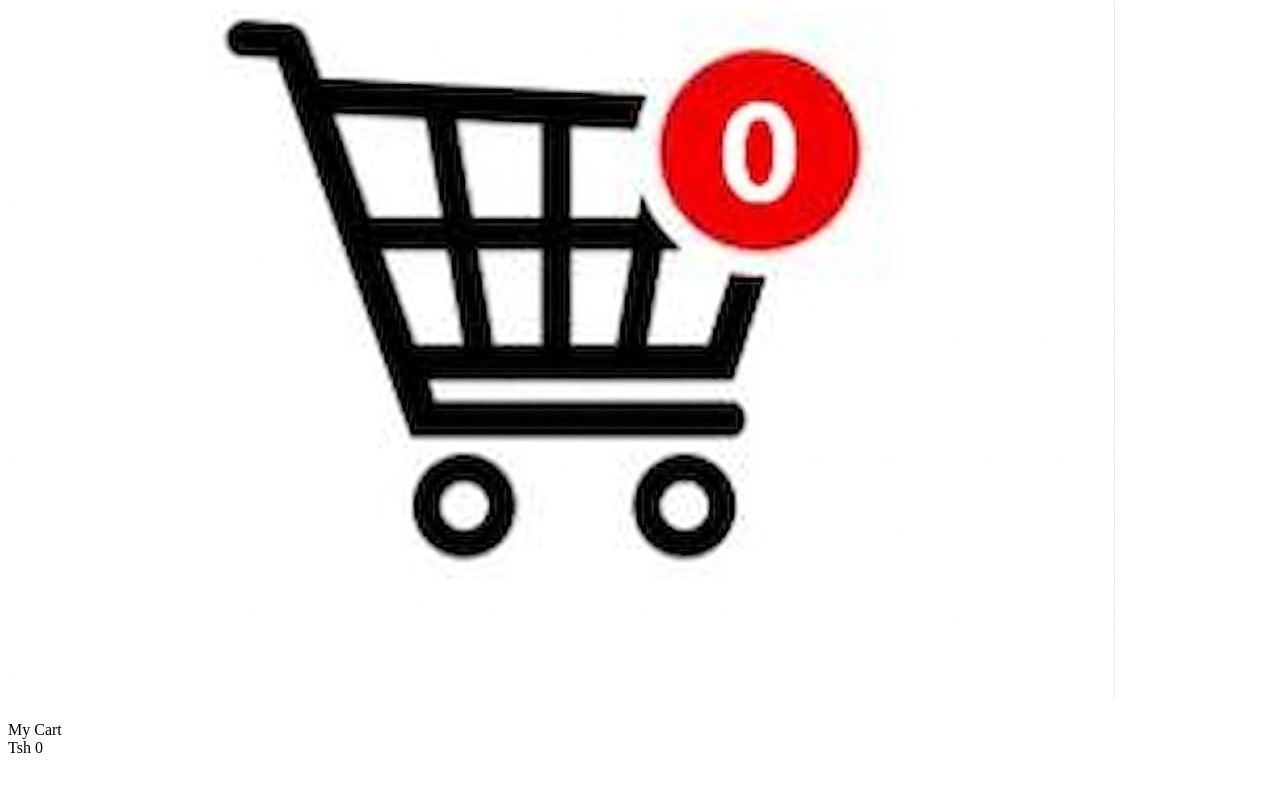
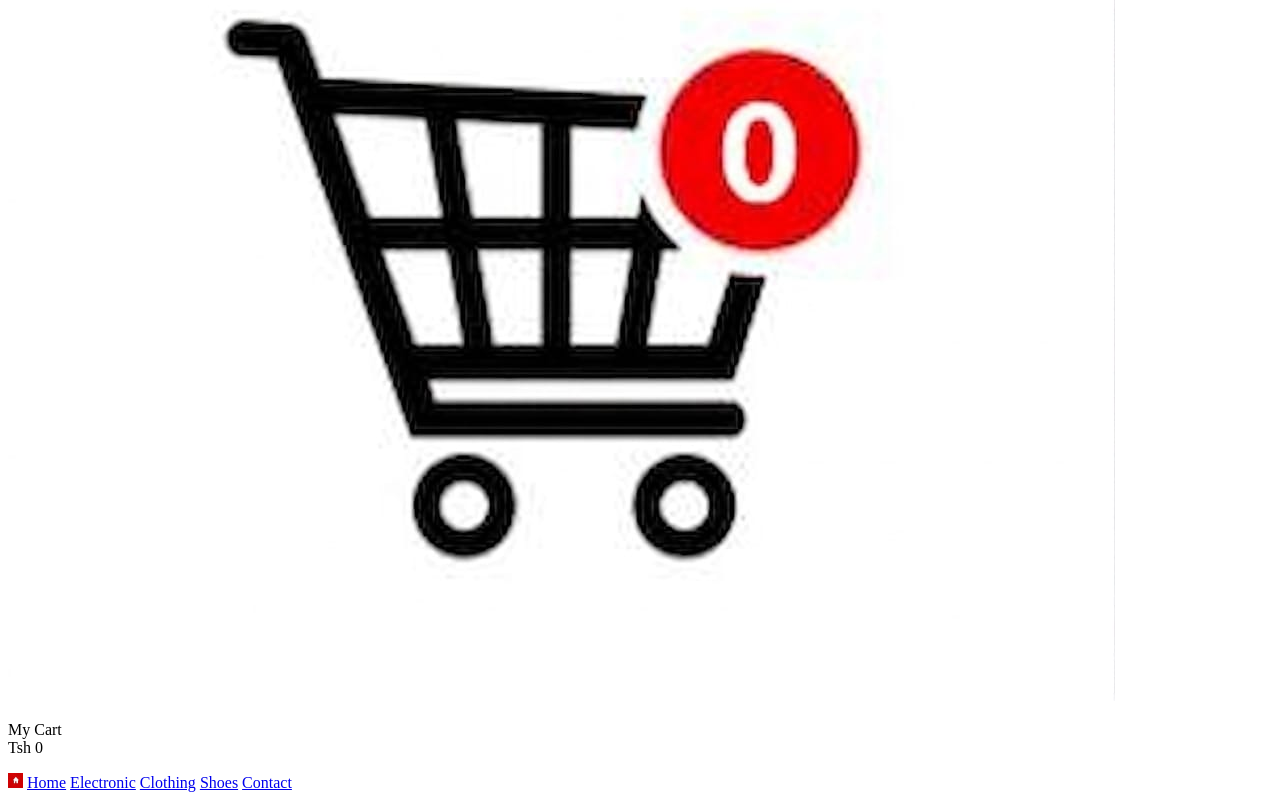
Before and after one commit to putcode677/SmartShorp, a plain HTML site: page index.html in a window 1280 px wide. Shown: the part 528-1328 px from the top of the page. Before the commit the page ends 1301 px from the top, so only its background shows below. Drawn offline with Linux system fonts and the light colour scheme.

Commit message:
i added a navigation bar

```diff
--- a/index.html
+++ b/index.html
@@ -34,6 +34,18 @@
 </div>
 </header>
 
+<div class="nav-sec">
+<div class="nav">
+<nav>
+ <a href="#"><img src="images/home icon.jpeg" alt="wait..." class="search button" height="15" width="15"></a>
+ <a href="#">Home</a>
+ <a href="#">Electronic</a>
+ <a href="#">Clothing</a>
+ <a href="#">Shoes</a>
+ <a href="#">Contact</a>
+</nav>
+</div>
+
 
 </body>
 </html>
```
